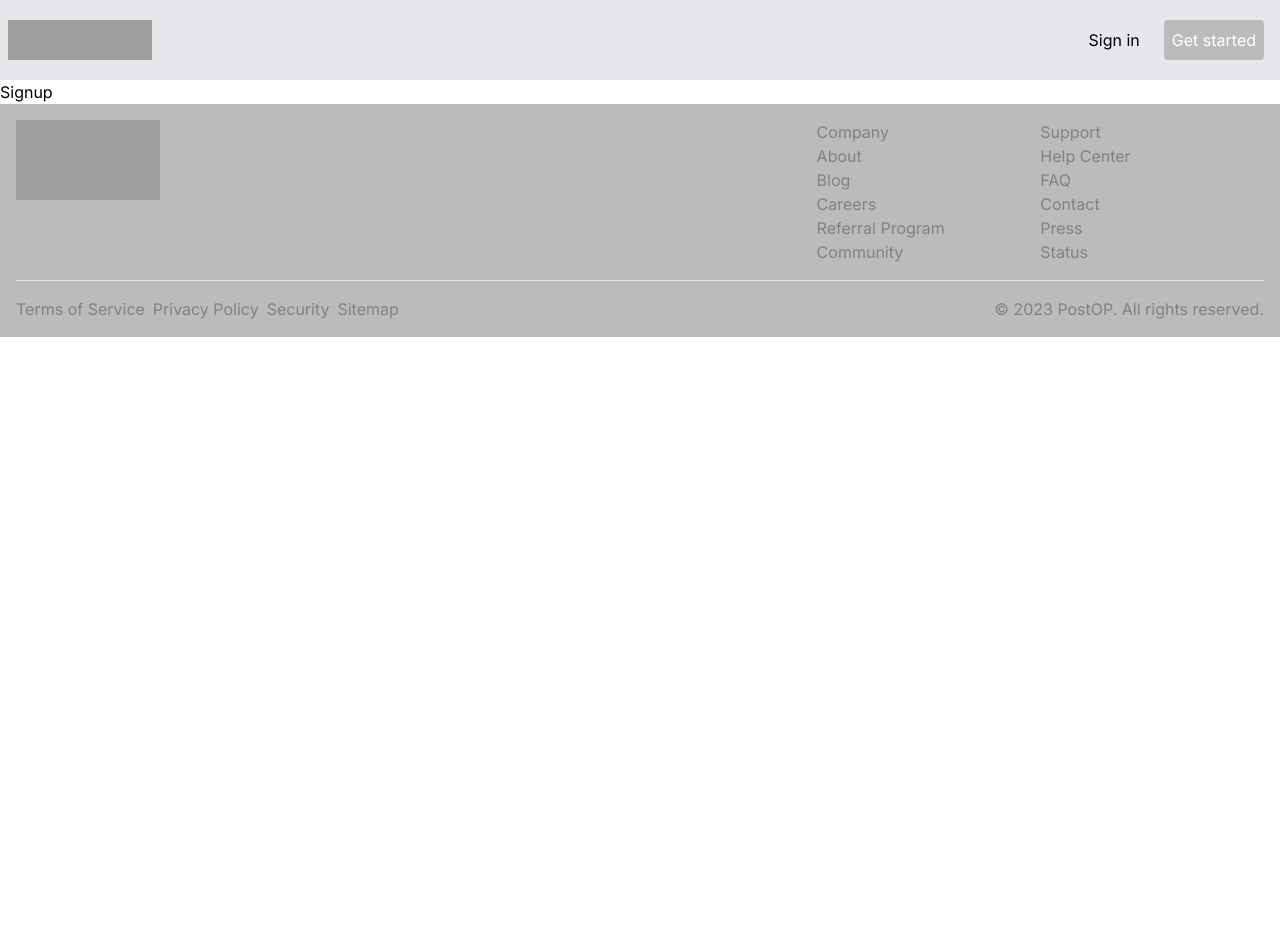
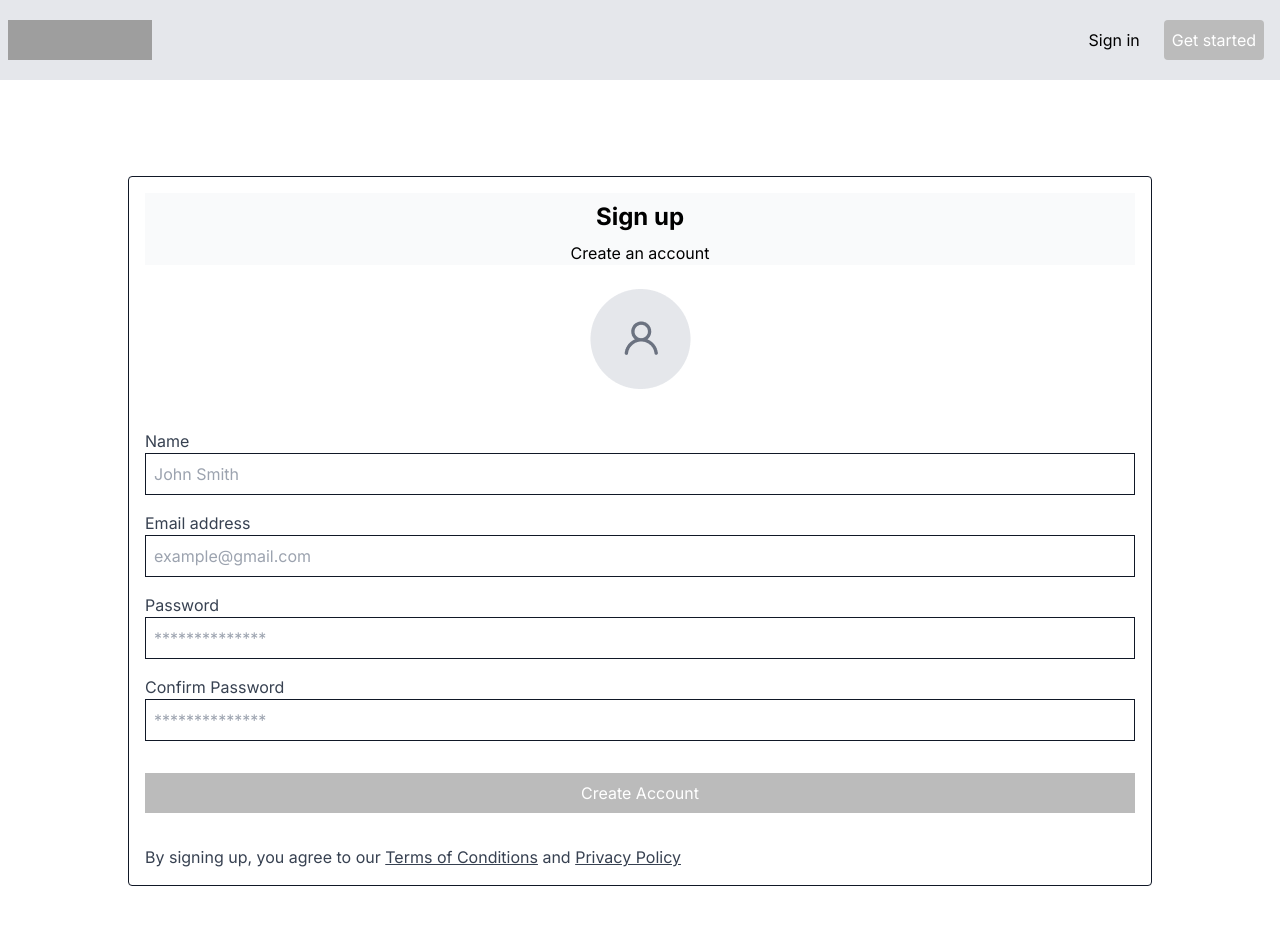
Before and after one commit to Ismailco/Postcare-app, a React (Vite) app: page /signup in a window 1280 px wide. Shown: the top 952 px of the page. Before the commit the page ends 800 px from the top, so only its background shows below. Built offline with nearby package versions, Linux system fonts and the light colour scheme; grey boxes are pictures that could not be loaded.

Commit message:
Create signup page

```diff
--- a/src/pages/Login.jsx
+++ b/src/pages/Login.jsx
@@ -2,17 +2,21 @@ import React from 'react';
 
 const Login = () => (
   <div className="flex justify-center items-center w-full py-20">
-    <section className="flex flex-col border border-[#111827] w-4/5 m-4 p-4">
+    <section className="rounded flex flex-col border border-[#111827] w-4/5 m-4 p-4">
       <div className="flex flex-col justify-center items-center bg-[#F9FAFB]">
         <h1 className="font-bold text-2xl my-2">Login to your account</h1>
         <p>Enter your email and password to login</p>
       </div>
       <form className="flex flex-col my-4">
-        <label htmlFor="email">Email address</label>
+        <label className="text-[#374151]" htmlFor="email">
+          Email address
+        </label>
         <input className="border border-[#111827] p-2 mb-4" type="email" id="email" placeholder="example@gmail.com" />
-        <label htmlFor="password">Password</label>
+        <label className="text-[#374151]" htmlFor="password">
+          Password
+        </label>
         <input className="border border-[#111827] p-2 mb-4" type="password" id="password" placeholder="**************" />
-        <button className="bg-[#bbb] p-2 my-4" type="submit">
+        <button className="bg-[#bbb] p-2 my-4 text-white" type="submit">
           Login
         </button>
       </form>
--- a/src/pages/Signup.jsx
+++ b/src/pages/Signup.jsx
@@ -1,7 +1,50 @@
 import React from 'react';
+import profile_pic from '../assets/img/profile.png';
 
-const Signup = () => {
-  return <div>Signup</div>;
-};
+const Signup = () => (
+  <div className="flex justify-center items-center w-full py-20">
+    <section className="rounded flex flex-col border border-[#111827] w-4/5 m-4 p-4">
+      <div className="flex flex-col justify-center items-center bg-[#F9FAFB]">
+        <h1 className="font-bold text-2xl my-2">Sign up</h1>
+        <p>Create an account</p>
+      </div>
+      <div className="flex justify-center items-center">
+        <img className="my-6" src={profile_pic} alt="profile" />
+      </div>
+      <form className="flex flex-col my-4">
+        <label className="text-[#374151]" htmlFor="name">
+          Name
+        </label>
+        <input className="border border-[#111827] p-2 mb-4" type="name" id="name" placeholder="John Smith" />
+        <label className="text-[#374151]" htmlFor="email">
+          Email address
+        </label>
+        <input className="border border-[#111827] p-2 mb-4" type="email" id="email" placeholder="example@gmail.com" />
+        <label className="text-[#374151]" htmlFor="password">
+          Password
+        </label>
+        <input className="border border-[#111827] p-2 mb-4" type="password" id="password" placeholder="**************" />
+        <label className="text-[#374151]" htmlFor="password">
+          Confirm Password
+        </label>
+        <input className="border border-[#111827] p-2 mb-4" type="password" id="password" placeholder="**************" />
+        <button className="bg-[#bbb] p-2 my-4 text-white" type="submit">
+          Create Account
+        </button>
+      </form>
+
+      <p className="text-[#374151]">
+        By signing up, you agree to our{' '}
+        <a href="#" className="underline">
+          Terms of Conditions
+        </a>{' '}
+        and{' '}
+        <a href="#" className="underline">
+          Privacy Policy
+        </a>
+      </p>
+    </section>
+  </div>
+);
 
 export default Signup;
```
Also changed, not shown: src/assets/img/profile.png (added).
